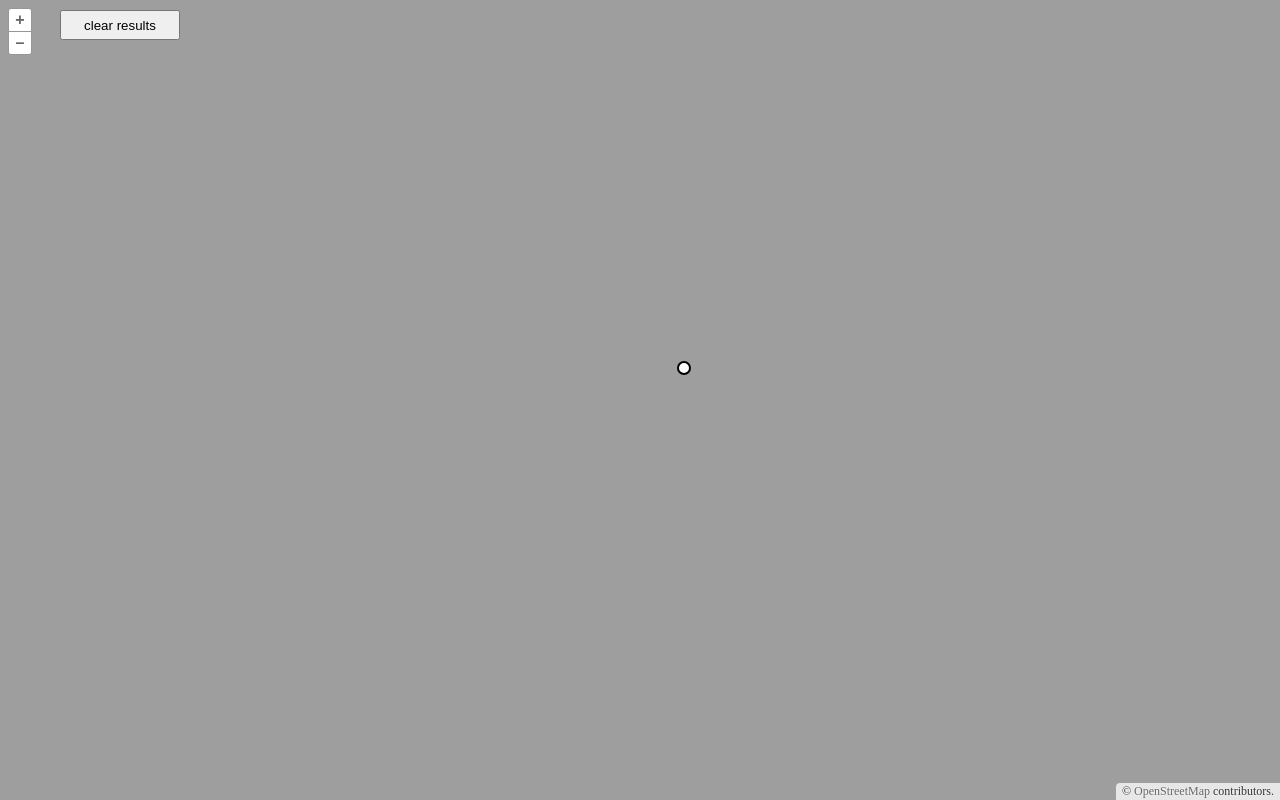
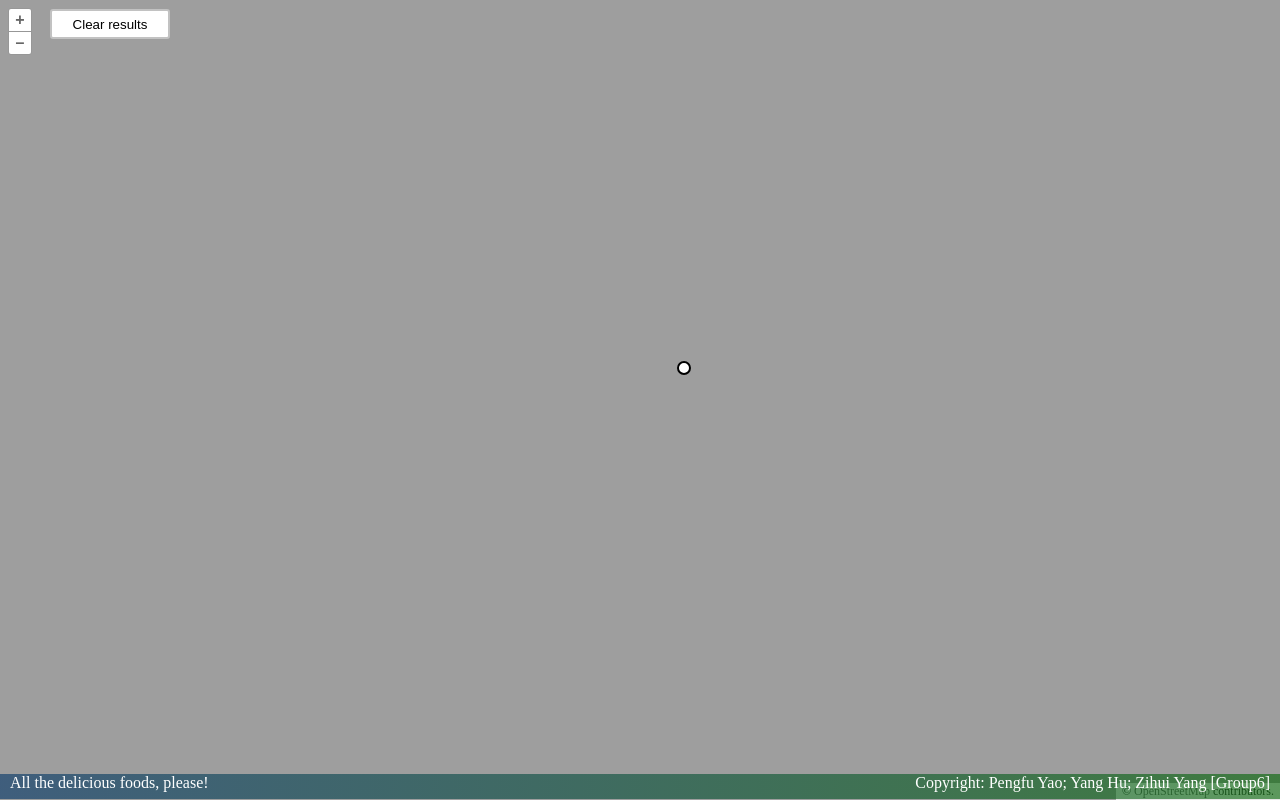
Before and after one commit to Hynino0919/lund_res, a website built with Vite: page index.html in a window 1280 px wide. Built offline with nearby package versions, Linux system fonts and the light colour scheme; files whose address does not match are found by name.

Commit message:
mod-优化了样式

```diff
--- a/index.html
+++ b/index.html
@@ -4,16 +4,46 @@
   <meta charset="UTF-8" />
   <link rel="icon" type="image/x-icon" href="https://openlayers.org/favicon.ico" />
   <meta name="viewport" content="width=device-width, initial-scale=1.0" />
-  <title>Using OpenLayers with Vite</title>
+  <title>All the delicious foods, please!</title>
   <link rel="stylesheet" href="style.css">
+  <style>
+    .title {
+      height: 25px;
+      width: 100%;
+      background: linear-gradient(to right, rgba(0, 51, 102, 0.6), rgba(0, 100, 0, 0.6));
+      z-index: 9999 !important;
+      position: absolute;
+      bottom: 1px;
+      color: white;
+      padding-left: 10px;
+    }
+
+    .button {
+      position: absolute;
+      top: 9px;
+      left: 50px;
+      z-index: 1000;
+      height: 30px;
+      width: 120px;
+      background-color: white;
+      border: rgba(102, 102, 102, 0.4) 2px solid;
+      border-radius: 3px;
+      cursor: pointer;
+    }
+  </style>
 </head>
 <body>
-<button id="clear-selection" style="position: absolute; top: 10px; left: 60px; z-index: 1000; height: 30px; width: 120px;">
-  clear results
+<button id="clear-selection" class="button">
+  Clear results
 </button>
-<div id="map"></div>
+
+<div id="map">
+  <div class="title">
+    <span>All the delicious foods, please!</span>
+    <span style="float: right; margin-right: 20px;">Copyright: Pengfu Yao; Yang Hu; Zihui Yang [Group6]</span>
+  </div>
+</div>
 <script type="module" src="main.js"></script>
-
 <div id="popup" class="ol-popup">
   <a href="#" id="popup-closer" class="ol-popup-closer"></a>
   <div id="popup-content"></div>
--- a/main.js
+++ b/main.js
@@ -45,7 +45,7 @@ const boundaryStyle = new Style({
 
 const roadStyle = new Style({
     stroke: new Stroke({
-        color: 'rgba(128, 128, 128, 0.8)', // 灰色半透明的线
+        color: 'rgba(128, 128, 128, 0.8)',
         width: 1.5
     })
 });
@@ -61,7 +61,7 @@ const restaurantsLayer = new VectorLayer({
     style: poiStyle
 });
 
-const boundarySource = new VectorSource(); // 边界图层的数据源
+const boundarySource = new VectorSource();
 const boundaryLayer = new VectorLayer({
     source: boundarySource,
     style: boundaryStyle
@@ -377,7 +377,7 @@ map.on('singleclick', async function (evt) {
         overlay.setPosition(evt.coordinate);
         try {
             const dest3857 = feature.getGeometry().getCoordinates();
-            const [dlon, dlat] = toLonLat(dest3857);     // → [lon, lat]
+            const [dlon, dlat] = toLonLat(dest3857);
             const [olon, olat] = ORIGIN_LONLAT;
 
             const route = await fetchRouteFoot(olon, olat, dlon, dlat);
```
